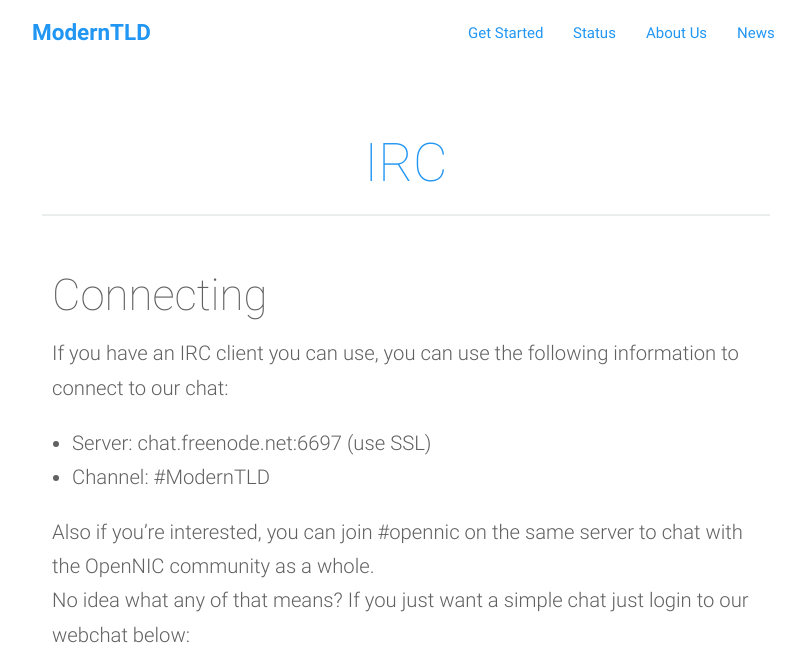
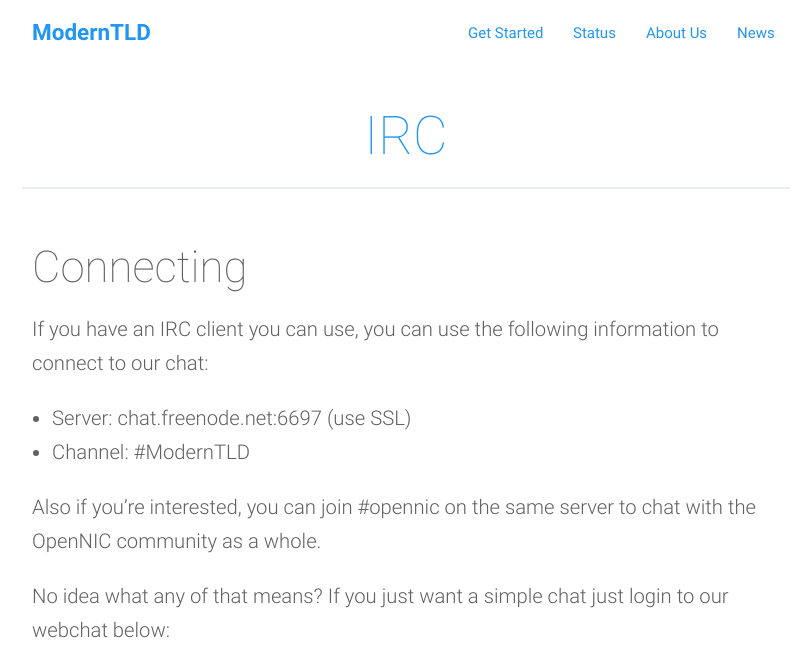
Before and after one commit to moderntld/www.moderntld.com, a Jekyll site: the page built from irc.md, in a window 1280 px wide. Shown: the top 652 px of the page, without its empty margins (234-1039 px from the left). Built offline with Jekyll 4.4.1, drawn with Linux system fonts in a browser that asks for light colours; grey boxes are pictures that could not be loaded.

Commit message:
Layout modifications

```diff
--- a/_layouts/page.html
+++ b/_layouts/page.html
@@ -5,7 +5,7 @@
     <div class="section">
         <div class="row">
             <div class="col s12">
-                <div class="card white z-depth-0">
+                <div class="white z-depth-0">
                     <div class="card-content">
                         <div class="card-title center-align"><h2 class="thin blue-text">{{ page.title }}</h2></div>
                         <div class="divider"></div>
```
